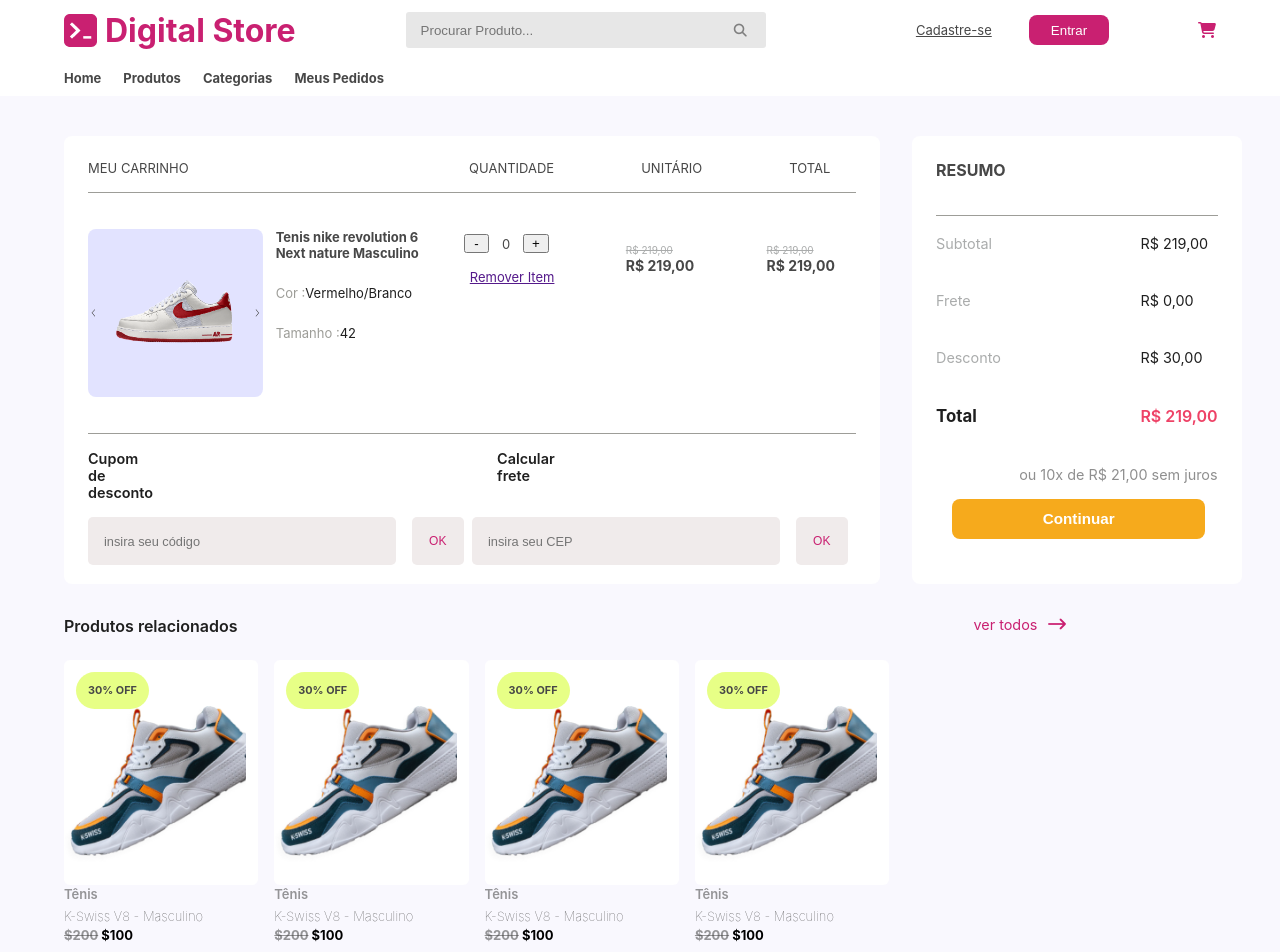
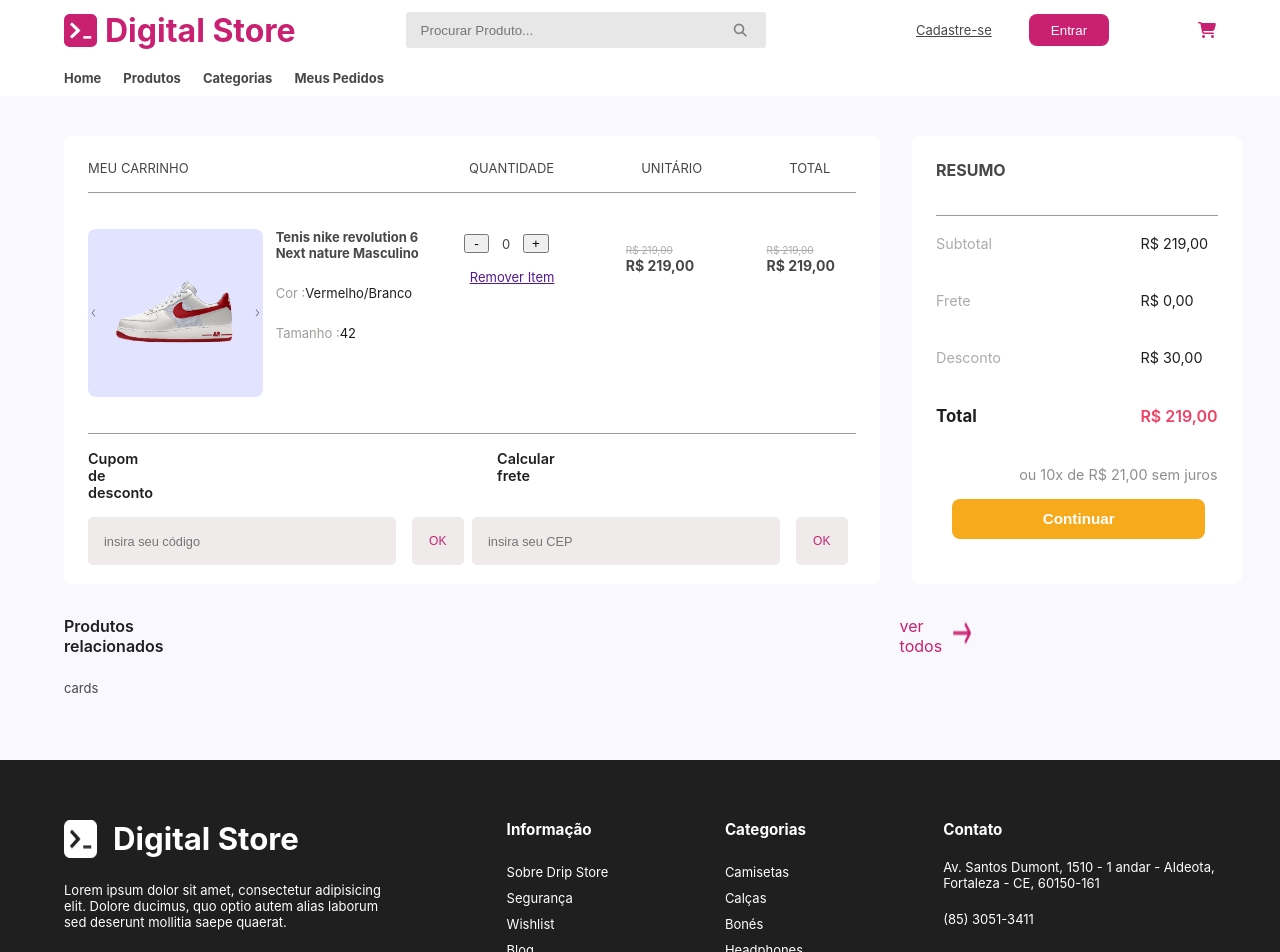
Before and after one commit to fs10-git/React-Dripstore, a React (Vite) app: page /carrinho in a window 1280 px wide. Shown: the top 952 px of the page. Built offline with nearby package versions, Linux system fonts and the light colour scheme.

Commit message:
useEffect

```diff
--- a/src/App.jsx
+++ b/src/App.jsx
@@ -5,6 +5,7 @@
 import ProductDetails from './Pages/ProductDetails';
 import Product from './Pages/Product';
 import CarrinhoPage from './Pages/Carrinho';
+import FinalizarCompras from "./Pages/FinalizarCompras"
 export default function App() {
   return (
     <>
@@ -15,6 +16,7 @@
           <Route path='productDetails' element={<ProductDetails />}/>
           <Route path='product' element={<Product />}/>
           <Route path='carrinho' element={<CarrinhoPage />}/>
+          <Route path='finalizarcompras' element={<FinalizarCompras/>}/>
         </Routes>
       </BrowserRouter>
     </>
--- a/src/Components/CardLists/Card.jsx
+++ b/src/Components/CardLists/Card.jsx
@@ -1,7 +1,9 @@
 import "./Card.css";
+import {useState} from "react"
+
 import kSwiss from "/images/kSwiss.png";
 
-export default function Card() {
+export default function Card({data}) {
   return (
     <>
       <div className="trendingProduct" tabIndex={0}>
@@ -9,10 +11,10 @@
           <span>30% off</span>
           <img src={kSwiss} alt="sneaker kswiss" />
         </div>
-        <b>tênis</b>
-        <h4>K-Swiss V8 - Masculino</h4>
+        <b>{data.name}</b>
+        <h4>{data.material}</h4>
         <p>
-          <span>$200</span> $100
+          <span>{data.price}</span> ${data.price}
         </p>
       </div>
     </>
--- a/src/Components/CardLists/HomeTrendingCardList.jsx
+++ b/src/Components/CardLists/HomeTrendingCardList.jsx
@@ -1,17 +1,37 @@
+import {useState,useEffect} from "react"
 import "./CardList.css";
 import Card from "./Card";
 
 export default function HomeCardList(){
-    let homeCardListArray = [];
-    for(var index=0; index<8; index++){
-        homeCardListArray.push(<Card key={index} /> )
-    }
+    // let homeCardListArray = [];
+    // for(var index=0; index<8; index++){
+    //     homeCardListArray.push(<Card key={index} /> )
+    // }
+    const [apiData,setApiData] = useState([])
+
+    useEffect(() => {
+        fetch("https://662a922667df268010a467b6.mockapi.io/api/products/")
+        .then(response=> response.json())
+        .then(data => setApiData(data))
+        .catch(error => console.log(error))
+
+    },[]);
 
     return(
         <>
             <div id="trending">
                 <div><h3>Produtos em alta</h3><a href="#">Ver todos <i class="fa-solid fa-arrow-right"></i></a></div>
-                <div id="trendingContent">{homeCardListArray}</div>
+                <div id="trendingContent">
+
+                {
+
+                apiData.map((item,index) => (
+                    <Card key = {index} data = {item} />
+                ))
+
+                }
+
+                </div>
             </div>
         </>
     )
--- a/src/Components/Carrinho/Carrinho.css
+++ b/src/Components/Carrinho/Carrinho.css
@@ -197,18 +197,23 @@
   cursor: pointer;
 }
 .meio {
+  width: 63.5%;
   display: flex;
+  justify-content: space-between;
   padding-top: 4vh;
   padding-left: 5%;
 }
-.meio a {
-  font-size: 1.8vh;
+.meio_b {
+  display: flex;
+}
+.meio_b a {
+  font-size: 2vh;
   margin-right: 1vh;
   text-decoration: none;
   color: #c92071;
 }
 .meio img {
-  margin-top: -0.5vh;
+  margin-top: -0.7vh;
 }
 .subtitle {
   font-size: 2vh;
--- a/src/Components/Carrinho/Carrinho.jsx
+++ b/src/Components/Carrinho/Carrinho.jsx
@@ -2,9 +2,21 @@
 import BgBlue from "../../assets/BgBlue.png";
 import Card from "../CardLists/Card";
 import Footer from "../Footer/Footer";
+import { useState } from "react";
 import ImagemArrow from "../../assets/arrow.png";
 
 export default function Carrinho() {
+  // contador
+  const [count,useCount] = useState(0)
+  function Acrescimo() {
+    useCount(count+1)
+
+  }
+  function Decrescimo() {
+    useCount(count-1)
+
+  }
+
   return (
     <>
       <div className="pai">
@@ -35,9 +47,9 @@
             </div>
             <div className="calculations">
               <div className="calcButtons">
-                <button>-</button>
-                <p>0</p>
-                <button>+</button>
+                <button onClick={Decrescimo}>-</button>
+                <p>{count}</p>
+                <button onClick={Acrescimo}>+</button>
               </div>
               <div className="removeItem">
                 <a href="">Remover Item</a>
@@ -97,14 +109,19 @@
       </div>
       <div className="meio">
         <p className="subtitle">Produtos relacionados</p>
-        <a href="#">ver todos</a>
-        <img src={ImagemArrow} alt="arrow" />
+        <div className="meio_b">
+          <a href="#">ver todos</a>
+          <img src={ImagemArrow} alt="arrow" />
+        </div>
       </div>
       <div className="cards">
+        {/* <Card />
         <Card />
         <Card />
-        <Card />
-        <Card />
+        <Card /> */}
+
+
+        <p>cards</p>
       </div>
       <div className="footer">
         <Footer />
--- /dev/null
+++ b/src/Components/FinalizarCompras/FinalizarCompras.jsx
@@ -0,0 +1,14 @@
+
+import "./FinalizarCompras.css"
+import Header from "../Header/Header"
+
+export default function FinalizarCompras() {
+
+    return (
+        <>
+        <Header/>
+        </>
+
+    )
+
+}
--- a/src/Components/Header/Header.css
+++ b/src/Components/Header/Header.css
@@ -73,7 +73,7 @@
 
 #signup button {
   width: 5rem;
-  height: 50%;
+  height: 2rem;
   background-color: #c92071;
   color: white;
   border: none;
--- a/src/Components/Header/Header.jsx
+++ b/src/Components/Header/Header.jsx
@@ -1,5 +1,6 @@
 import "./Header.css";
 import Vector from "/images/Vector.png";
+import { Link } from "react-router-dom";
 
 // import Link from "react-router-dom";
 
@@ -18,7 +19,7 @@
           </div>
           <div id="signup">
             <a href="">Cadastre-se</a>
-            <button>Entrar</button>
+            <Link className="link" to="/login"><button>Entrar</button></Link>
           </div>
           <div id="cart">
             <i className="fa-solid fa-cart-shopping" tabIndex={0}></i>
--- /dev/null
+++ b/src/Pages/FinalizarCompras.jsx
@@ -0,0 +1,11 @@
+import Header from "../Components/Header/Header"
+
+export default function FinalizarCompras() {
+    return (
+        <>
+        <Header/>
+        </>
+
+    )
+
+}
```
Also changed, not shown: src/Components/FinalizarCompras/FinalizarCompras.css (added).
